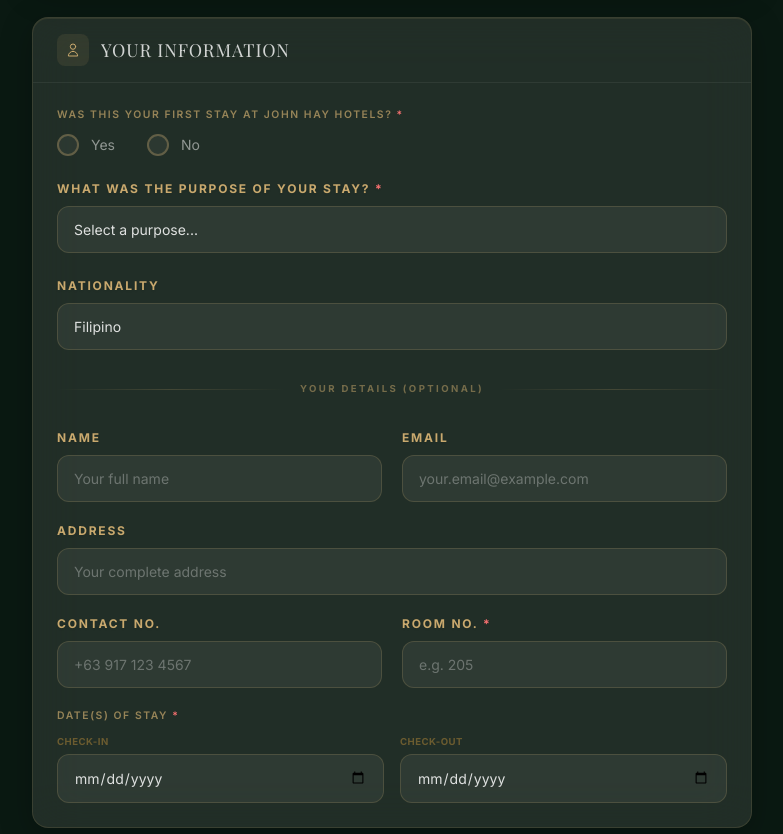
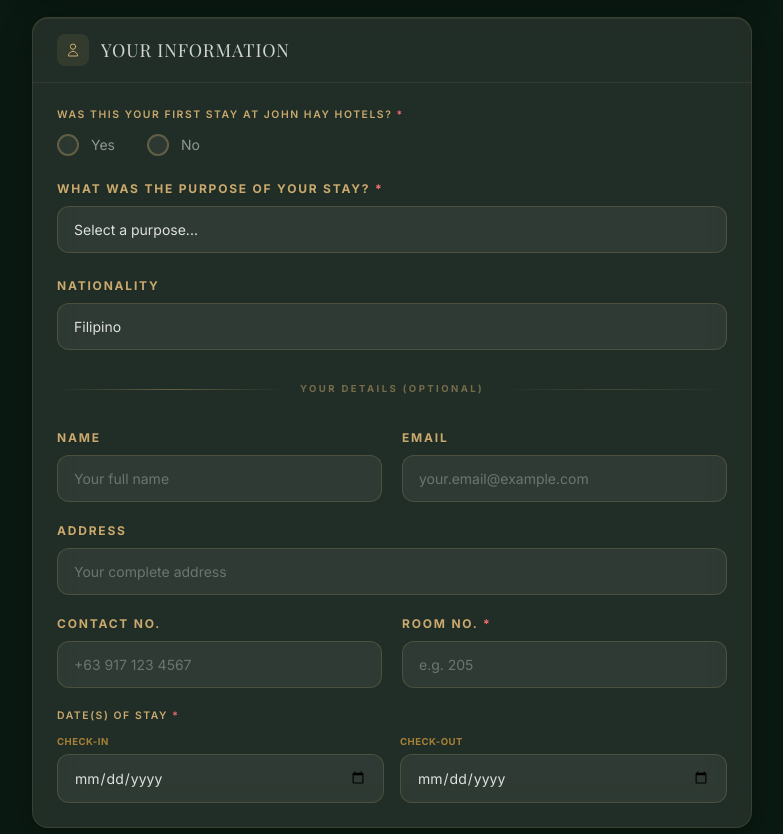
Before and after one commit to Jay7Code/Feedback-form, a PHP site: page /Feedback-form/ in a window 1280 px wide. Shown: the part 2801-3635 px from the top of the page, without its empty margins (248-1031 px from the left). Run offline with PHP 8.4, Linux system fonts and the light colour scheme; some libraries are stand-ins or nearby versions; some web fonts are replaced.

Commit message:
fix fonts color of feedback form

```diff
--- a/index.php
+++ b/index.php
@@ -464,7 +464,7 @@
                     <div class="px-6 py-6">
                         <!-- First stay question -->
                         <div class="mb-6">
-                            <p class="text-[0.65rem] font-semibold text-gold-400/70 uppercase tracking-[0.15em] mb-3">
+                            <p class="text-[0.65rem] font-semibold text-gold-400/100 uppercase tracking-[0.15em] mb-3">
                                 Was this your first stay at John Hay Hotels? <span class="text-red-400">*</span>
                             </p>
                             <div class="flex gap-8 justify-center md:justify-start">
@@ -517,7 +517,7 @@
 
                         <!-- Divider -->
                         <div class="flex items-center gap-4 my-8">
-                            <span class="flex-1 h-px bg-gradient-to-r from-transparent via-gold-400/20 to-transparent"></span>
+                            <span class="flex-1 h-px bg-gradient-to-r from-transparent via-gold-400/40 to-transparent"></span>
                             <span class="text-[0.6rem] font-bold text-gold-400/50 uppercase tracking-[0.25em]">Your Details (Optional)</span>
                             <span class="flex-1 h-px bg-gradient-to-r from-transparent via-gold-400/20 to-transparent"></span>
                         </div>
@@ -545,16 +545,16 @@
                                 <input type="text" name="room_no" placeholder="e.g. 205" required class="lodge-input">
                             </div>
                             <div class="md:col-span-2">
-                                <label class="block text-[0.65rem] font-semibold text-gold-400/70 uppercase tracking-[0.15em] mb-3">
+                                <label class="block text-[0.65rem] font-semibold text-gold-400/100 uppercase tracking-[0.15em] mb-3">
                                     Date(s) of Stay <span class="text-red-400">*</span>
                                 </label>
                                 <div class="grid grid-cols-2 gap-4">
                                     <div>
-                                        <span class="block text-[0.6rem] text-gold-500/50 font-bold uppercase tracking-wider mb-1">Check-in</span>
+                                        <span class="block text-[0.6rem] text-gold-500/90 font-bold uppercase tracking-wider mb-1">Check-in</span>
                                         <input type="date" name="check_in" id="check_in" onchange="setMinCheckout()" required class="lodge-input">
                                     </div>
                                     <div>
-                                        <span class="block text-[0.6rem] text-gold-500/50 font-bold uppercase tracking-wider mb-1">Check-out</span>
+                                        <span class="block text-[0.6rem] text-gold-500/90 font-bold uppercase tracking-wider mb-1">Check-out</span>
                                         <input type="date" name="check_out" id="check_out" required class="lodge-input">
                                     </div>
                                 </div>
```
